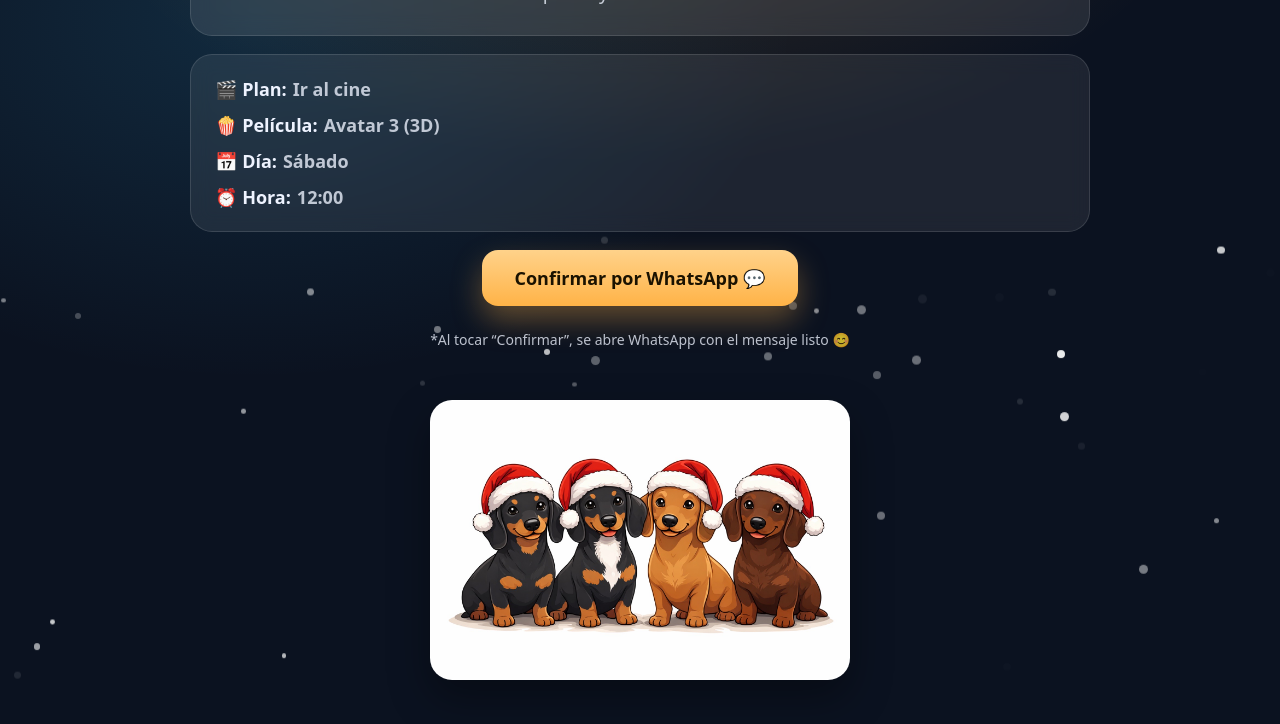
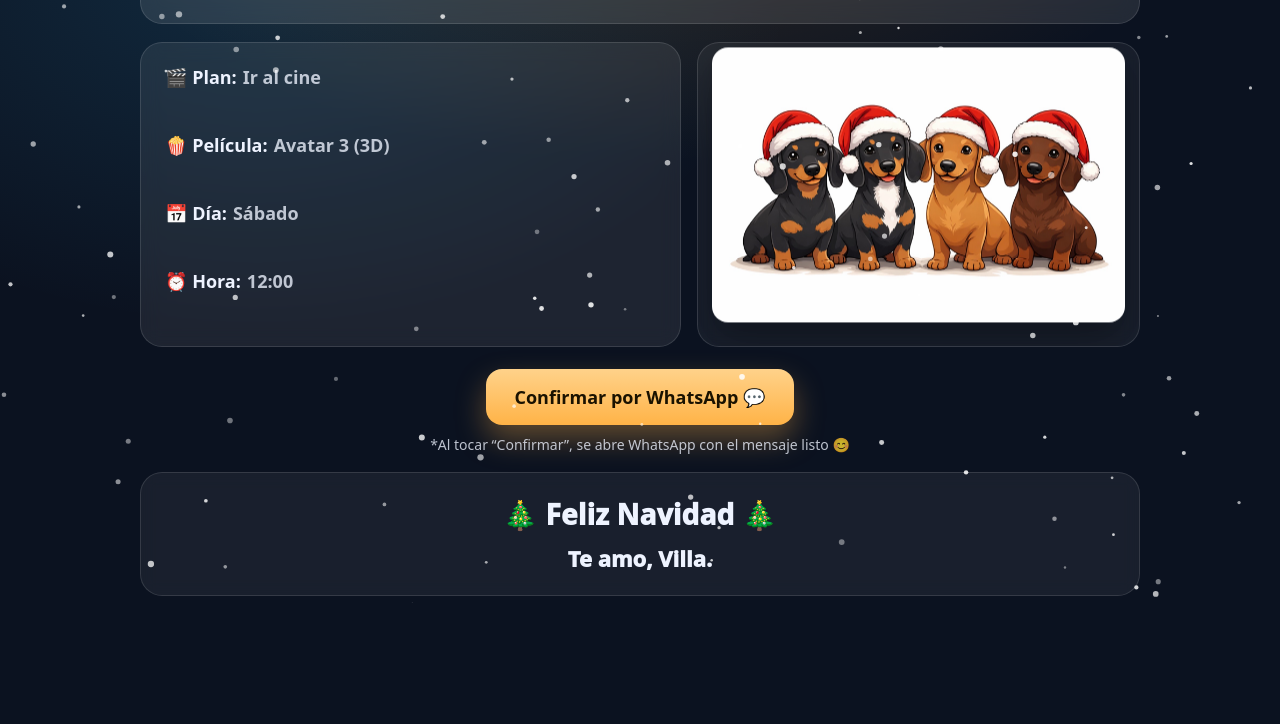
Before and after one commit to cristian210599-star/invitacion-villa, a plain HTML site: page index.html in a window 1280 px wide. Shown: the part 197-921 px from the top of the page. After the commit the page ends 821 px from the top, so only its background shows below. Drawn offline with Linux system fonts and the light colour scheme.

Commit message:
index.html

```diff
--- a/index.html
+++ b/index.html
@@ -1,8 +1,8 @@
 <!DOCTYPE html>
 <html lang="es">
 <head>
-<meta charset="UTF-8">
-<meta name="viewport" content="width=device-width, initial-scale=1.0">
+  <meta charset="UTF-8" />
+  <meta name="viewport" content="width=device-width, initial-scale=1.0"/>
   <title>Invitación para Villa</title>
 
   <style>
@@ -11,14 +11,11 @@
       --card:rgba(255,255,255,.10);
       --text:#eef3ff;
       --muted:rgba(238,243,255,.78);
-  --accent:#ffb347;
+      --accent:#ffb347; /* naranjo */
       --radius:22px;
     }
 
-*{
-  box-sizing:border-box;
-  font-family: system-ui, -apple-system, Segoe UI, Roboto, Arial;
-}
+    *{ box-sizing:border-box; font-family: system-ui, -apple-system, Segoe UI, Roboto, Arial; }
 
     body{
       margin:0;
@@ -31,22 +28,32 @@ body{
       display:flex;
       justify-content:center;
       padding:28px 16px;
+      position:relative;
       overflow:hidden;
     }
 
+    /* Nieve */
+    #snow{
+      position:fixed;
+      inset:0;
+      pointer-events:none;
+      z-index:50;
+    }
+
     .wrap{
-  width:min(900px,100%);
+      width:min(1000px,100%);
       display:flex;
       flex-direction:column;
       gap:18px;
-  z-index:2;
+      position:relative;
+      z-index:10; /* bajo la nieve */
     }
 
     .hero{
       background:var(--card);
       border:1px solid rgba(255,255,255,.12);
       border-radius:var(--radius);
-  padding:28px 24px;
+      padding:26px 24px;
       text-align:center;
       backdrop-filter: blur(10px);
     }
@@ -55,13 +62,22 @@ body{
       margin:0 0 12px 0;
       font-size:36px;
       font-weight:900;
+      letter-spacing:.3px;
     }
 
     .hero p{
       margin:0;
-  font-size:19px;
+      font-size:18px;
       color:var(--muted);
-  line-height:1.5;
+      line-height:1.45;
+    }
+
+    /* Sección info + imagen al lado */
+    .side{
+      display:grid;
+      grid-template-columns: 1.1fr .9fr;
+      gap:16px;
+      align-items:stretch;
     }
 
     .info{
@@ -81,7 +97,37 @@ body{
 
     .row span{
       color:var(--muted);
+      font-weight:900;
       margin-left:6px;
+    }
+
+    .imgCard{
+      background:rgba(255,255,255,.06);
+      border:1px solid rgba(255,255,255,.12);
+      border-radius:var(--radius);
+      padding:14px;
+      display:flex;
+      align-items:center;
+      justify-content:center;
+      backdrop-filter: blur(10px);
+      overflow:hidden;
+    }
+
+    .perritos{
+      width:100%;
+      max-width:420px;
+      height:auto;
+      display:block;
+      border-radius:16px;
+      box-shadow:0 16px 40px rgba(0,0,0,.35);
+      animation: floaty 3.5s ease-in-out infinite;
+      transform: translateZ(0);
+    }
+
+    @keyframes floaty{
+      0%   { transform: translateY(0px); }
+      50%  { transform: translateY(-10px); }
+      100% { transform: translateY(0px); }
     }
 
     .cta{
@@ -89,6 +135,7 @@ body{
       flex-direction:column;
       align-items:center;
       gap:10px;
+      margin-top:4px;
     }
 
     .btn{
@@ -98,78 +145,67 @@ body{
       color:#1a1200;
       font-size:18px;
       font-weight:900;
-  padding:16px 32px;
+      padding:16px 28px;
       border-radius:16px;
       box-shadow:0 14px 30px rgba(255,179,71,.35);
+      transition:.15s transform ease;
     }
+
+    .btn:hover{ transform:translateY(-1px); }
 
     .hint{
       font-size:14px;
       color:var(--muted);
       text-align:center;
+      margin:0;
     }
 
-/* IMAGEN FLOTANTE */
-.perritos{
-  display:flex;
-  justify-content:center;
-  margin:24px 0;
-}
-
-.perritos img{
-  width:420px;
-  max-width:100%;
-  border-radius:22px;
-  animation: flotar 4s ease-in-out infinite;
-  box-shadow:0 18px 40px rgba(0,0,0,.35);
-}
-
+    /* Mensaje final grande */
     .footer{
       background:rgba(255,255,255,.06);
       border:1px solid rgba(255,255,255,.12);
       border-radius:var(--radius);
-  padding:20px;
+      padding:22px 20px;
       text-align:center;
-  font-size:16px;
+      backdrop-filter: blur(8px);
+    }
+
+    .footer .big{
+      font-size:28px;
+      font-weight:1000;
+      color:var(--text);
+      letter-spacing:.2px;
+      margin:0;
+    }
+
+    .footer .sub{
+      margin:10px 0 0 0;
+      font-size:22px;
+      font-weight:900;
       color:var(--muted);
     }
 
-.footer strong{
+    .footer .sub strong{
       color:var(--text);
-  font-size:18px;
+      font-weight:1000;
     }
 
-/* ANIMACIONES */
-@keyframes flotar{
-  0%{transform:translateY(0);}
-  50%{transform:translateY(-10px);}
-  100%{transform:translateY(0);}
-}
-
-/* NIEVE */
-.snow{
-  position:fixed;
-  top:-10px;
-  width:8px;
-  height:8px;
-  background:white;
-  border-radius:50%;
-  opacity:.8;
-  animation: caer linear infinite;
-}
-
-@keyframes caer{
-  to{
-    transform: translateY(110vh);
-  }
+    /* Responsive */
+    @media (max-width: 820px){
+      .side{ grid-template-columns: 1fr; }
+      .hero h1{ font-size:32px; }
+      .footer .big{ font-size:24px; }
+      .footer .sub{ font-size:20px; }
     }
   </style>
 </head>
 
 <body>
+  <canvas id="snow"></canvas>
 
   <main class="wrap">
 
+    <!-- MENSAJE PRINCIPAL -->
     <section class="hero">
       <h1>Villa 🧡</h1>
       <p>
@@ -179,48 +215,87 @@ body{
       </p>
     </section>
 
-<section class="info">
+    <!-- INFO + IMAGEN (AL LADO) -->
+    <section class="side">
+      <div class="info">
         <div class="row">🎬 Plan:<span>Ir al cine</span></div>
         <div class="row">🍿 Película:<span>Avatar 3 (3D)</span></div>
         <div class="row">📅 Día:<span>Sábado</span></div>
         <div class="row">⏰ Hora:<span>12:00</span></div>
+      </div>
+
+      <div class="imgCard">
+        <!-- IMPORTANTE: el archivo debe llamarse EXACTO perritos.jpg y estar en la raíz -->
+        <img class="perritos" src="perritos.jpg" alt="Perritos navideños">
+      </div>
     </section>
 
+    <!-- BOTÓN -->
     <section class="cta">
       <button class="btn" id="btnWsp">Confirmar por WhatsApp 💬</button>
-  <p class="hint">*Al tocar “Confirmar”, se abre WhatsApp con el mensaje listo 😊</p>
+      <p class="hint">
+        *Al tocar “Confirmar”, se abre WhatsApp con el mensaje listo 😊
+      </p>
     </section>
 
-<section class="perritos">
-  <img src="perritos.jpg" alt="Perritos navideños">
-</section>
-
+    <!-- CIERRE -->
     <section class="footer">
-  🐶🎄🐶🎅🐶<br><br>
-  Que tengas una feliz navidad.<br>
-  <strong>Te amo. Villa.</strong>
+      <p class="big">🎄 Feliz Navidad 🎄</p>
+      <p class="sub"><strong>Te amo, Villa.</strong></p>
     </section>
 
   </main>
 
   <script>
+    // WhatsApp
     const NUMERO_WHATSAPP = "56963933935";
     const mensaje = "Confirmo la cita 😊 ¿Te vienes a quedar tú o me quedo yo?";
-document.getElementById("btnWsp").onclick = () => {
-  window.open(`https://wa.me/${NUMERO_WHATSAPP}?text=${encodeURIComponent(mensaje)}`, "_blank");
-};
+    const link = `https://wa.me/${NUMERO_WHATSAPP}?text=${encodeURIComponent(mensaje)}`;
 
-// nieve
-for(let i=0;i<40;i++){
-  const s=document.createElement("div");
-  s.className="snow";
-  s.style.left=Math.random()*100+"vw";
-  s.style.animationDuration=5+Math.random()*5+"s";
-  s.style.opacity=Math.random();
-  s.style.width=s.style.height=4+Math.random()*6+"px";
-  document.body.appendChild(s);
+    document.getElementById("btnWsp").addEventListener("click", () => {
+      window.open(link, "_blank");
+    });
+
+    // Nieve suave (canvas)
+    const canvas = document.getElementById("snow");
+    const ctx = canvas.getContext("2d");
+
+    let W, H, flakes;
+    function resize(){
+      W = canvas.width = window.innerWidth;
+      H = canvas.height = window.innerHeight;
+      const count = Math.min(140, Math.floor(W / 10));
+      flakes = Array.from({length: count}, () => ({
+        x: Math.random() * W,
+        y: Math.random() * H,
+        r: 1 + Math.random() * 2.2,
+        vy: 0.6 + Math.random() * 1.4,
+        vx: -0.4 + Math.random() * 0.8,
+        a: 0.35 + Math.random() * 0.55
+      }));
     }
+
+    function tick(){
+      ctx.clearRect(0,0,W,H);
+      for(const f of flakes){
+        f.y += f.vy;
+        f.x += f.vx;
+
+        if(f.y > H + 10){ f.y = -10; f.x = Math.random() * W; }
+        if(f.x < -10) f.x = W + 10;
+        if(f.x > W + 10) f.x = -10;
+
+        ctx.beginPath();
+        ctx.fillStyle = `rgba(255,255,255,${f.a})`;
+        ctx.arc(f.x, f.y, f.r, 0, Math.PI*2);
+        ctx.fill();
+      }
+      requestAnimationFrame(tick);
+    }
+
+    window.addEventListener("resize", resize);
+    resize();
+    tick();
   </script>
-
 </body>
 </html>
```
Lines whose indentation alone changed are shown as unchanged.
